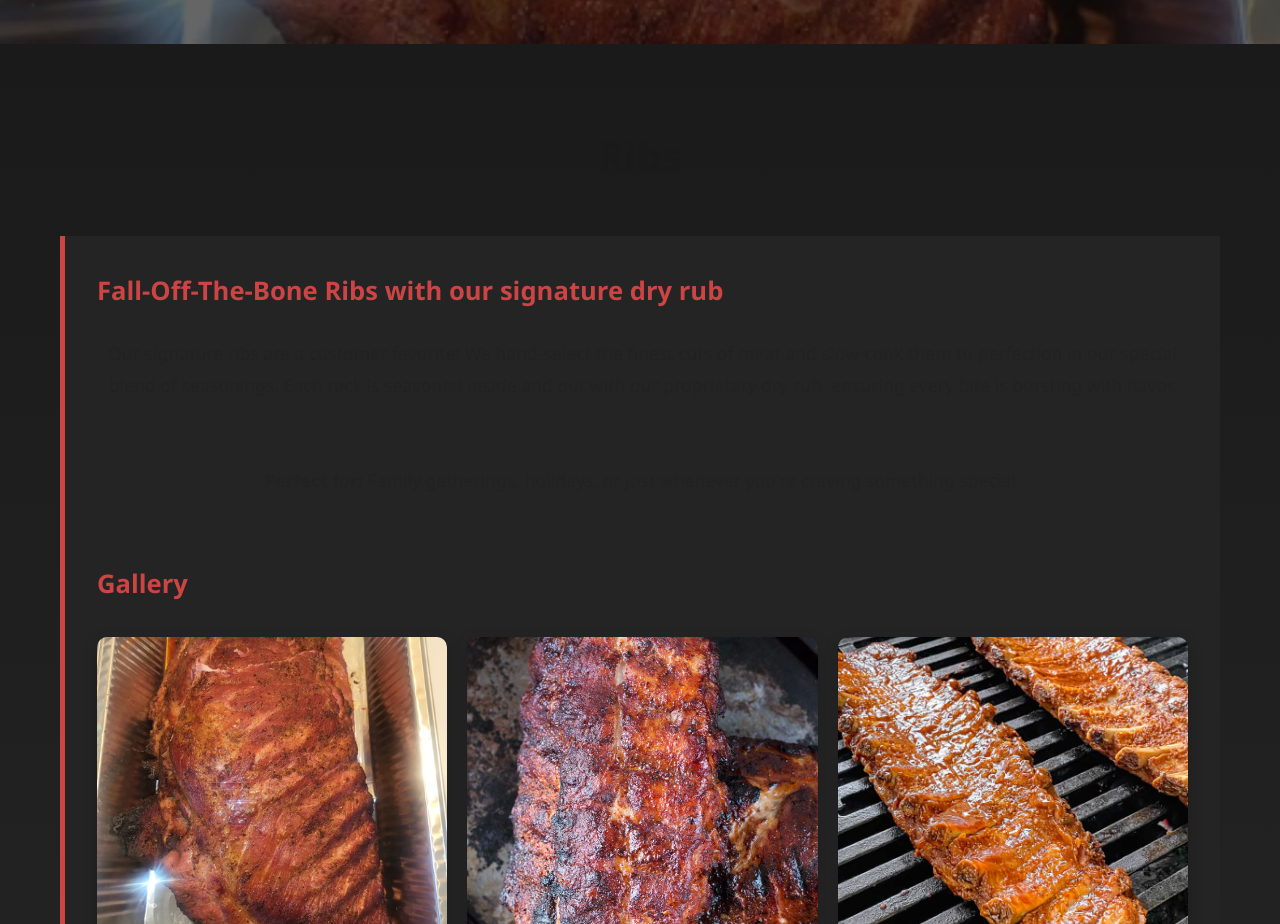
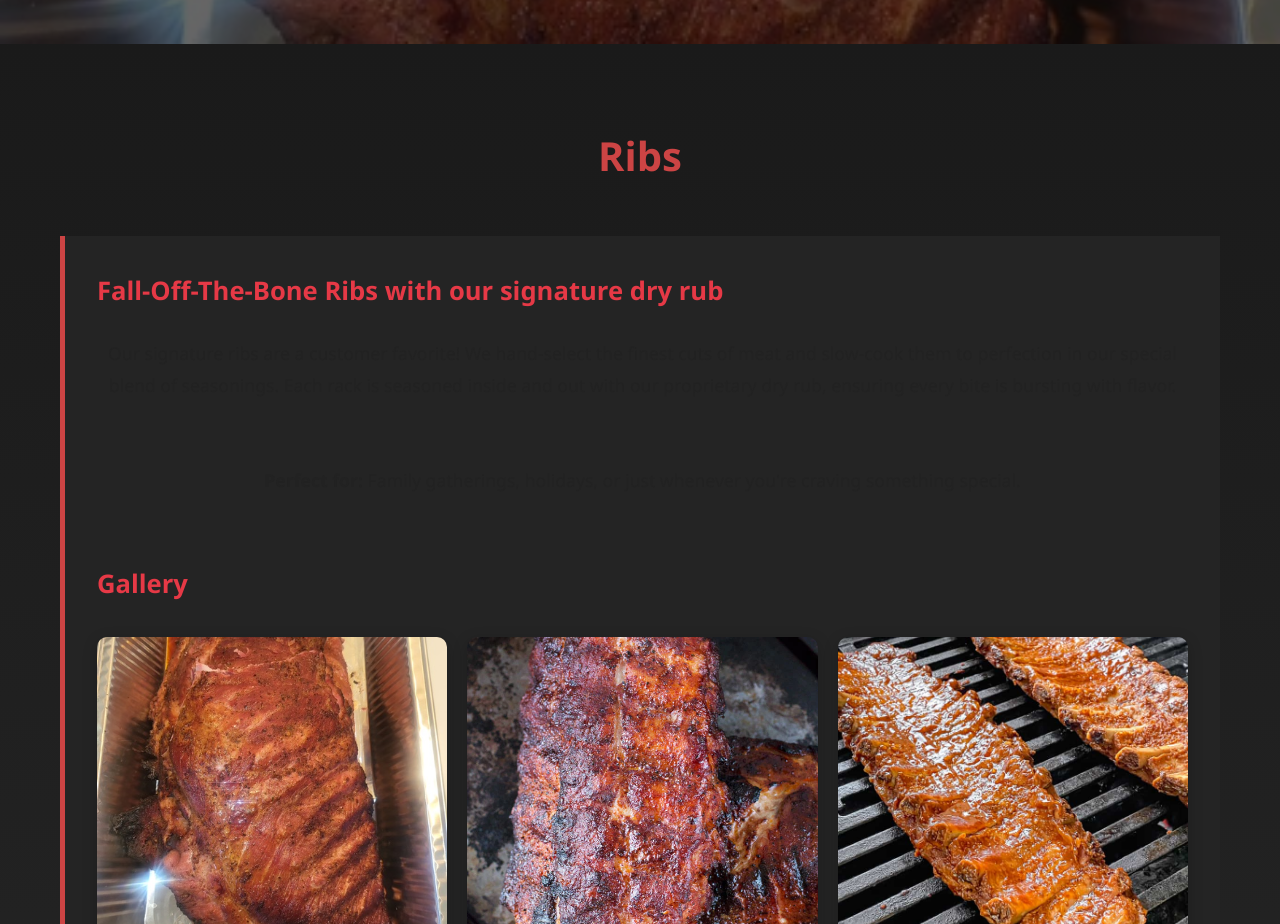
Before and after one commit to Diamond-Queen/BBQ---SECRET, a React (Vite) app: page /ribs in a window 1280 px wide. Shown: the part 837-1761 px from the top of the page. Built offline with nearby package versions, Linux system fonts and the light colour scheme.

Commit message:
color change

```diff
--- a/stylesheets/index.css
+++ b/stylesheets/index.css
@@ -759,7 +759,7 @@ a {
   color: var(--text-light);
 }
 
-.page-ribs .menu h2 p {
+.page-ribs .menu h2 {
   color: var(--ribs-accent);
 }
 
@@ -784,7 +784,7 @@ a {
   color: #ddd;
 }
 
-.page-ribs .menu-item-detail h3 {
+.page-ribs .menu-item-detail h3 p {
   color: var(--ribs-accent);
 }
 
```
